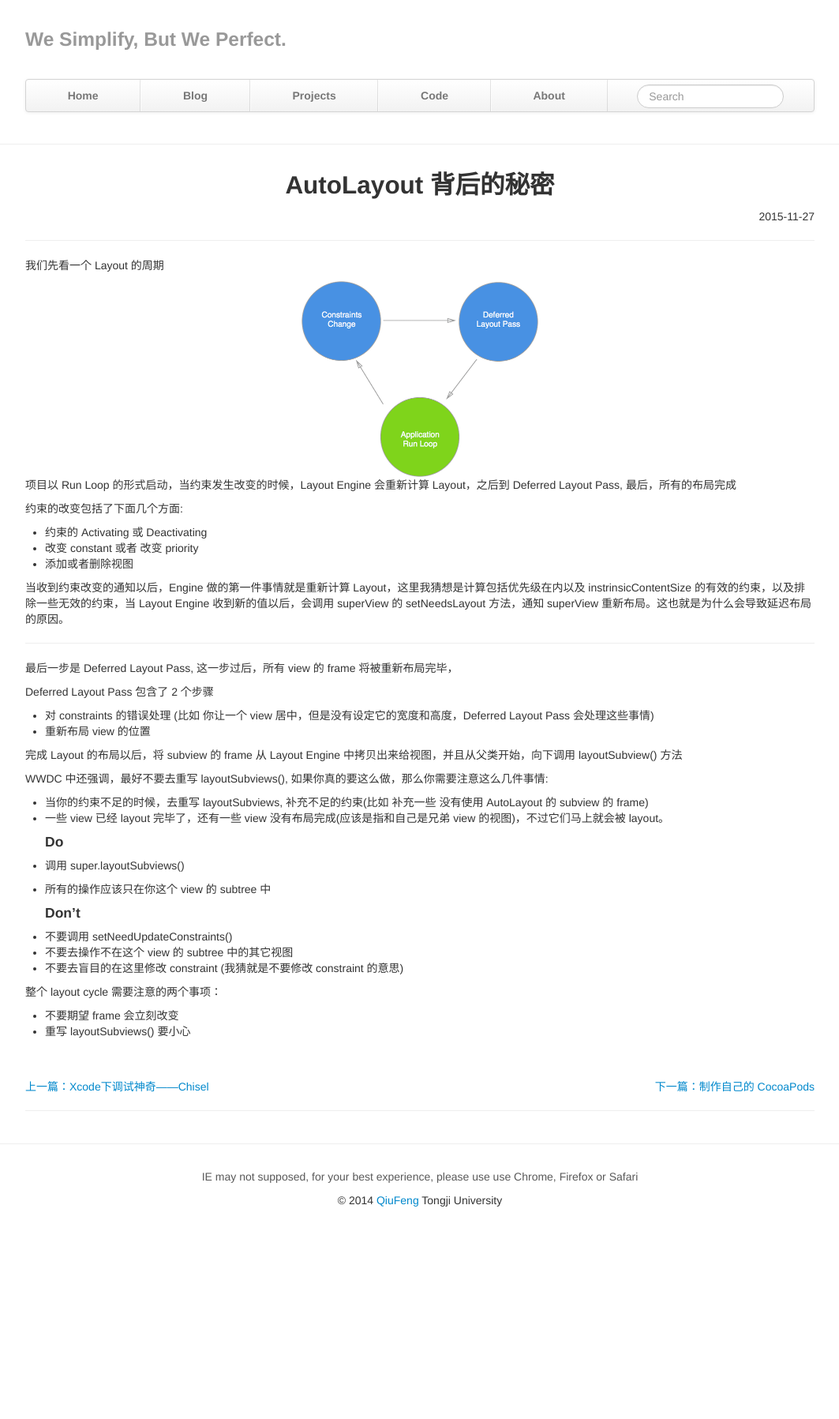
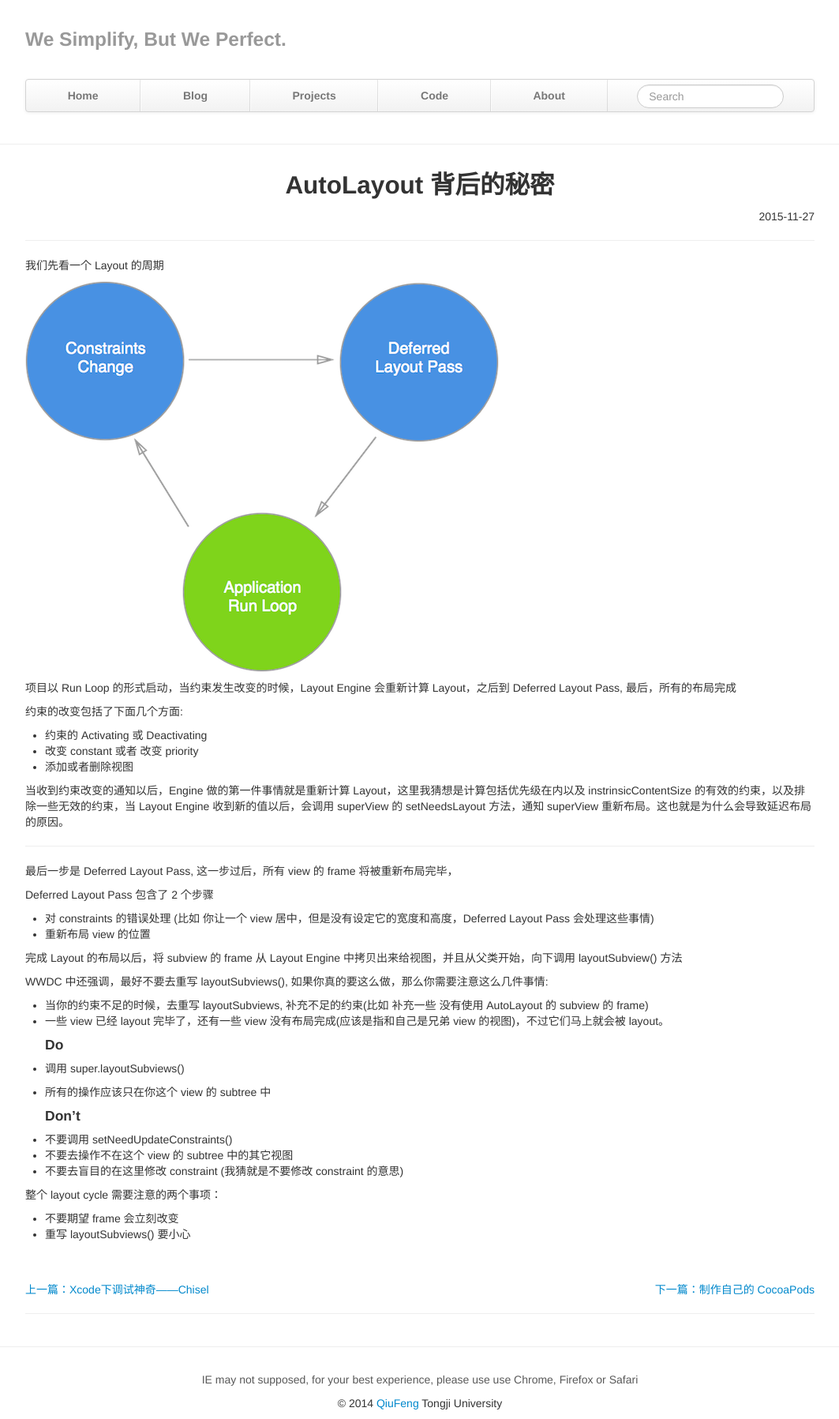
Before and after one commit to VioletHill/VioletHill.github.io, a Jekyll site: the page built from _posts/blog/2015-11-27-mestoryofautolayout.md, in a window 1280 px wide. Shown: the whole page at 79% size, without its empty margins (108-1171 px from the left). Built offline with Jekyll 4.4.1, drawn with Linux system fonts in a browser that asks for light colours; comment, search, counter and statistics services are not loaded; before the commit the page ends 1540 px from its top, so only the background shows below that.

Commit message:
修正图片为 mark down 模式

```diff
--- a/_posts/blog/2015-11-27-mestoryofautolayout.md
+++ b/_posts/blog/2015-11-27-mestoryofautolayout.md
@@ -7,9 +7,7 @@ description: AutoLayout 究竟做了那些事情？
 
 我们先看一个 Layout 的周期
 
-<div style="text-align:center">
-<img src="images/blog/20151127_1.png" width = "300" height = "250" alt="Layout Engine" align=center />
-</div>
+![](/images/blog/20151127_1.png)
 
    项目以 Run Loop 的形式启动，当约束发生改变的时候，Layout Engine 会重新计算 Layout，之后到 Deferred Layout Pass, 最后，所有的布局完成
 
```
